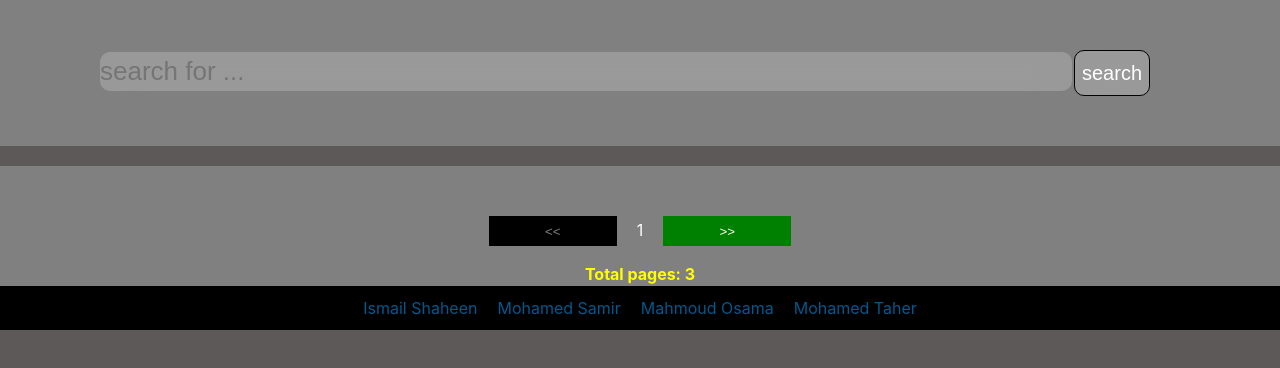
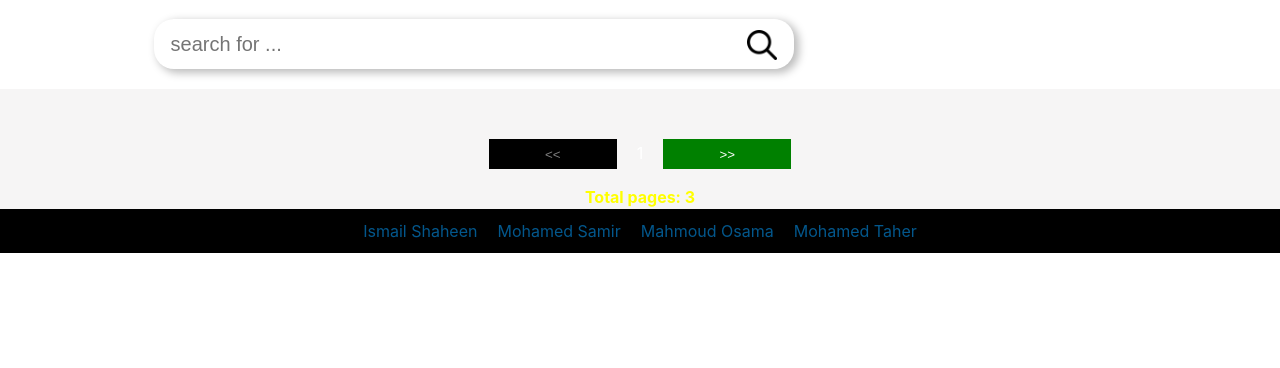
Before and after one commit to MohamedSamir245/Search-Engine, a React (Create React App) app in the folder Interface/: page / in a window 1280 px wide. Shown: the top 368 px of the page. Built offline with nearby package versions, Linux system fonts and the light colour scheme; the HTML template or start-up script is replaced by a standard one.

Commit message:
almost completing back end
you can try searching on the website now but it needs css, real title and paragraph

```diff
--- a/Interface/public/index.html
+++ b/Interface/public/index.html
@@ -26,7 +26,7 @@
     -->
     <title>Navbar Setup</title>
   </head>
-  <body style="background-color:rgb(93, 89, 89)">
+  <!-- <body style="background-color:rgb(93, 89, 89)"> -->
     <noscript>You need to enable JavaScript to run this app.</noscript>
     <div id="root"></div>
     <!--
--- a/Interface/src/App.js
+++ b/Interface/src/App.js
@@ -28,7 +28,7 @@ function App() {
         query={querySearch}
       />
       {/* {console.log(querySearch)} */}
-      <div>{querySearch}</div>
+      {/* <div>{querySearch}</div> */}
       {/* {data.length===0?
     <></>
     :
--- a/Interface/src/Navigation.css
+++ b/Interface/src/Navigation.css
@@ -1,5 +1,5 @@
 .nav{
-    background-color:gray;
+    background-color:rgb(246, 245, 245);
     padding-top:50px;
     margin-top:20px;
     text-align:center;
--- a/Interface/src/SearchEngine.css
+++ b/Interface/src/SearchEngine.css
@@ -1,37 +1,54 @@
-.searchForm{
-    background-color:gray;
-    padding:50px 100px;
-    margin-bottom:20px;
+/* .searchForm {
+  background-color: rgb(255, 255, 255);
+  padding: 50px 100px;
+  margin-bottom: 20px;
+  display: flex;
+
+
+} */
+.searchForm {
+  display: flex;
+  width: 50%;
+  background-color: rgb(255, 255, 255);
+  box-shadow: 4px 3px 8px 1px #bdbdbd;
+  height: 50px;
+  border-radius: 20px;
+  margin-top: 1.5%;
+  margin-left: 12%;
+  margin-bottom: 10px;
+}
+#searchfield {
+  font-size: 20px;
+  line-height: inherit;
+  border-radius: 50px;
+  border: 0;
+  width: 90%;
 }
 
-.searchQuery{
-    display:inline-block;
-    line-height: inherit;
-    color: #fff;
-    border:0px;
-    background-color:rgba(255, 255, 255, 0.2);
-    backdrop-filter: blur(1.2rem);
-    border-radius:10px;
-    width:90%;
-    padding:"7px";
-    margin-right:2px;
-    font-size:26px;
+#searchfield::placeholder {
+  padding: 17px;
 }
 
-.search{
-    display:inline-block;
-    cursor:pointer;
-    line-height: inherit;
-    color: #fff;
-    border:1px solid black;
-    background-color:rgba(255, 255, 255, 0.2);
-    backdrop-filter: blur(1.2rem);
-    border-radius:10px;
-    padding:7px;
-    font-size:20px;
+.searchForm:hover {
+  border-radius: 10px;
+  box-shadow: 4px 3px 8px 1px #969696;
+}
+#searchimg {
+  margin-top: 4px;
+  width: 30px;
+  height: 30px;
 }
 
-.search:hover{
-    background-color: black;
-    border: 1px solid green;
+.search {
+  cursor: pointer;
+  color: #000000;
+  border: 0px;
+  background-color: rgb(255, 255, 255);
+  border-radius: 10px;
+  padding: 7px;
+  margin-left: 10px;
+  font-size: 20px;
 }
+.search:hover {
+  background-color: rgb(255, 255, 255);
+}
--- a/Interface/src/SearchEngine.jsx
+++ b/Interface/src/SearchEngine.jsx
@@ -1,28 +1,27 @@
 import "./SearchEngine.css";
 import Axios from "axios";
+import searchimage from "./images/search.png";
 
 const SearchEngine = (props) => {
-  // const cheerio = require("cheerio");
-
-  // async function getTitle(url) {
-  //   try {
-  //     const response = await Axios.get(url);
-  //     const $ = cheerio.load(response.data);
-  //     return $("title").text();
-  //   } catch (error) {
-  //     console.error(error);
-  //     return null;
-  //   }
-  // }
-
   const handleSearchButton = async () => {
     await Axios.post("http://localhost:3001/search", {
       query: props.query,
     })
       .then((res) => {
-        console.log("here");
-        console.log(res);
-        // props.setViewed(res.data);
+        // console.log("here");
+        console.log(res.data.links);
+        if (res.data.links) {
+          let alldics = [];
+          for (let i = 0; i < res.data.links.length; i++) {
+            let dic = {
+              pageName: "test",
+              pageLink: res.data.links[i],
+              pageParagraph: "jklfads;;klafjdsafjkl;ds",
+            };
+            alldics.push(dic);
+          }
+          props.setViewed(alldics);
+        }
       })
       .catch((error) => {
         console.log(error);
@@ -30,17 +29,18 @@ const SearchEngine = (props) => {
       });
   };
   return (
-    <form className="searchForm">
+    <div className="searchForm">
       <input
         className="searchQuery"
+        id="searchfield"
         onChange={(e) => props.setQuerySearch(e.target.value)}
         type="text"
         placeholder="search for ..."
-      />
+      ></input>
       <button className="search" onClick={handleSearchButton}>
-        search
+        <img src={searchimage} alt="search button" id="searchimg" />
       </button>
-    </form>
+    </div>
   );
 };
 export default SearchEngine;
--- a/Interface/src/index.css
+++ b/Interface/src/index.css
@@ -6,31 +6,31 @@ Variables
 
 :root {
   /* dark shades of primary color*/
-  --clr-primary-1: hsl(205, 86%, 17%);
+  /* --clr-primary-1: hsl(205, 86%, 17%);
   --clr-primary-2: hsl(205, 77%, 27%);
   --clr-primary-3: hsl(205, 72%, 37%);
-  --clr-primary-4: hsl(205, 63%, 48%);
+  --clr-primary-4: hsl(205, 63%, 48%); */
   /* primary/main color */
-  --clr-primary-5: hsl(205, 78%, 60%);
+  /* --clr-primary-5: hsl(205, 78%, 60%); */
   /* lighter shades of primary color */
-  --clr-primary-6: hsl(205, 89%, 70%);
+  /* --clr-primary-6: hsl(205, 89%, 70%);
   --clr-primary-7: hsl(205, 90%, 76%);
   --clr-primary-8: hsl(205, 86%, 81%);
   --clr-primary-9: hsl(205, 90%, 88%);
-  --clr-primary-10: hsl(205, 100%, 96%);
+  --clr-primary-10: hsl(205, 100%, 96%); */
   /* darkest grey - used for headings */
-  --clr-grey-1: hsl(209, 61%, 16%);
+  /* --clr-grey-1: hsl(209, 61%, 16%);
   --clr-grey-2: hsl(211, 39%, 23%);
   --clr-grey-3: hsl(209, 34%, 30%);
-  --clr-grey-4: hsl(209, 28%, 39%);
+  --clr-grey-4: hsl(209, 28%, 39%); */
   /* grey used for paragraphs */
-  --clr-grey-5: hsl(210, 22%, 49%);
+  /* --clr-grey-5: hsl(210, 22%, 49%);
   --clr-grey-6: hsl(209, 23%, 60%);
   --clr-grey-7: hsl(211, 27%, 70%);
   --clr-grey-8: hsl(210, 31%, 80%);
   --clr-grey-9: hsl(212, 33%, 89%);
-  --clr-grey-10: hsl(210, 36%, 96%);
-  --clr-white: #fff;
+  --clr-grey-10: hsl(210, 36%, 96%); */
+  /* --clr-white: #fff;
   --clr-red-dark: hsl(360, 67%, 44%);
   --clr-red-light: hsl(360, 71%, 66%);
   --clr-green-dark: hsl(125, 67%, 44%);
@@ -42,7 +42,7 @@ Variables
   --light-shadow: 0 5px 15px rgba(0, 0, 0, 0.1);
   --dark-shadow: 0 5px 15px rgba(0, 0, 0, 0.2);
   --max-width: 1170px;
-  --fixed-width: 620px;
+  --fixed-width: 620px; */
 }
 /*
 ===============
@@ -55,11 +55,10 @@ Global Styles
 ::before {
   margin: 0;
   padding: 0;
-
 }
 body {
-  font-family: -apple-system, BlinkMacSystemFont, 'Segoe UI', Roboto, Oxygen,
-    Ubuntu, Cantarell, 'Open Sans', 'Helvetica Neue', sans-serif;
+  font-family: -apple-system, BlinkMacSystemFont, "Segoe UI", Roboto, Oxygen,
+    Ubuntu, Cantarell, "Open Sans", "Helvetica Neue", sans-serif;
   background: var(--clr-grey-10);
   color: var(--clr-grey-1);
   line-height: 1.5;
```
Also changed, not shown: Interface/src/images/search.png (added), 1 other file (tests, documents, lock files or other folders).
